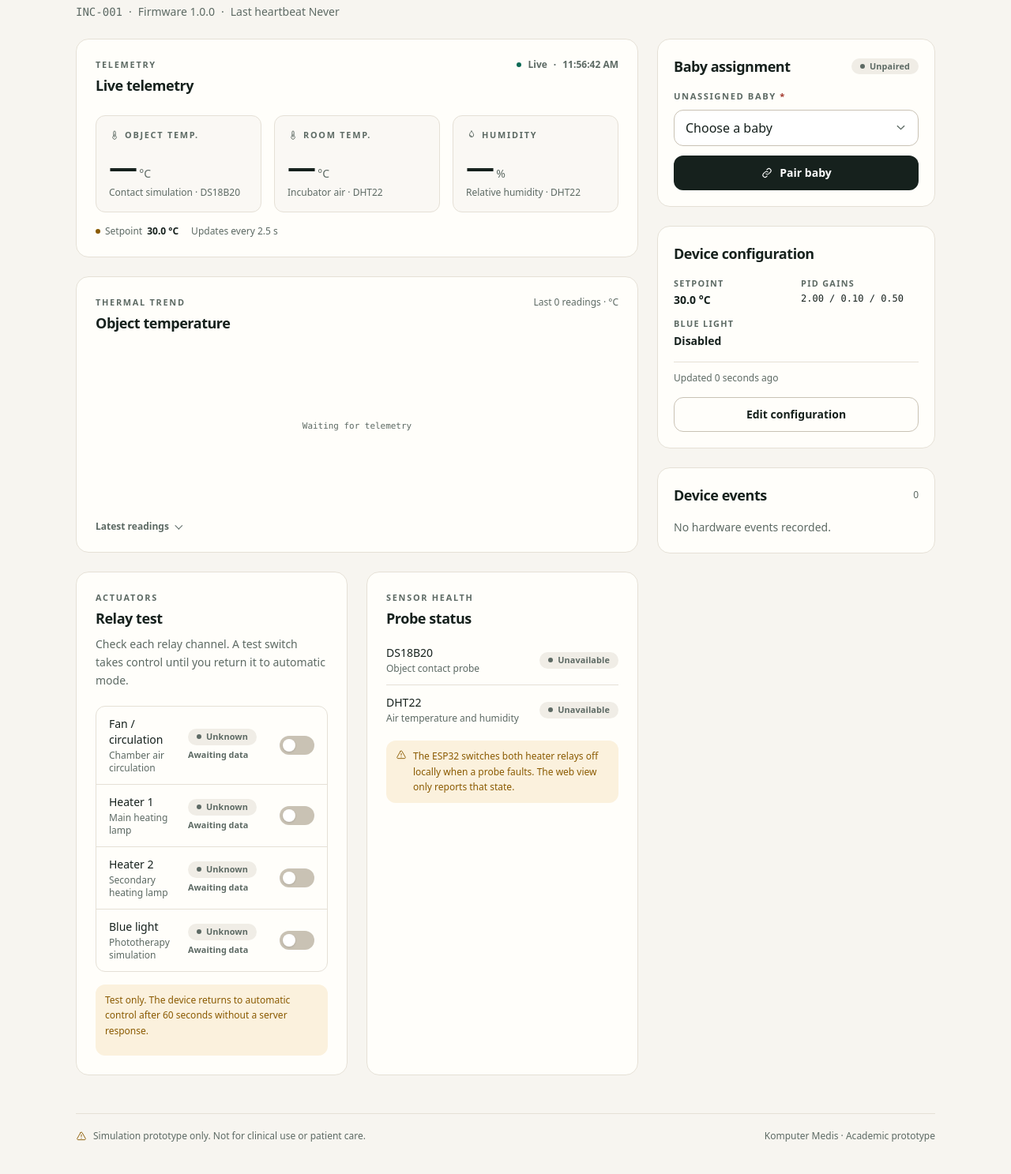
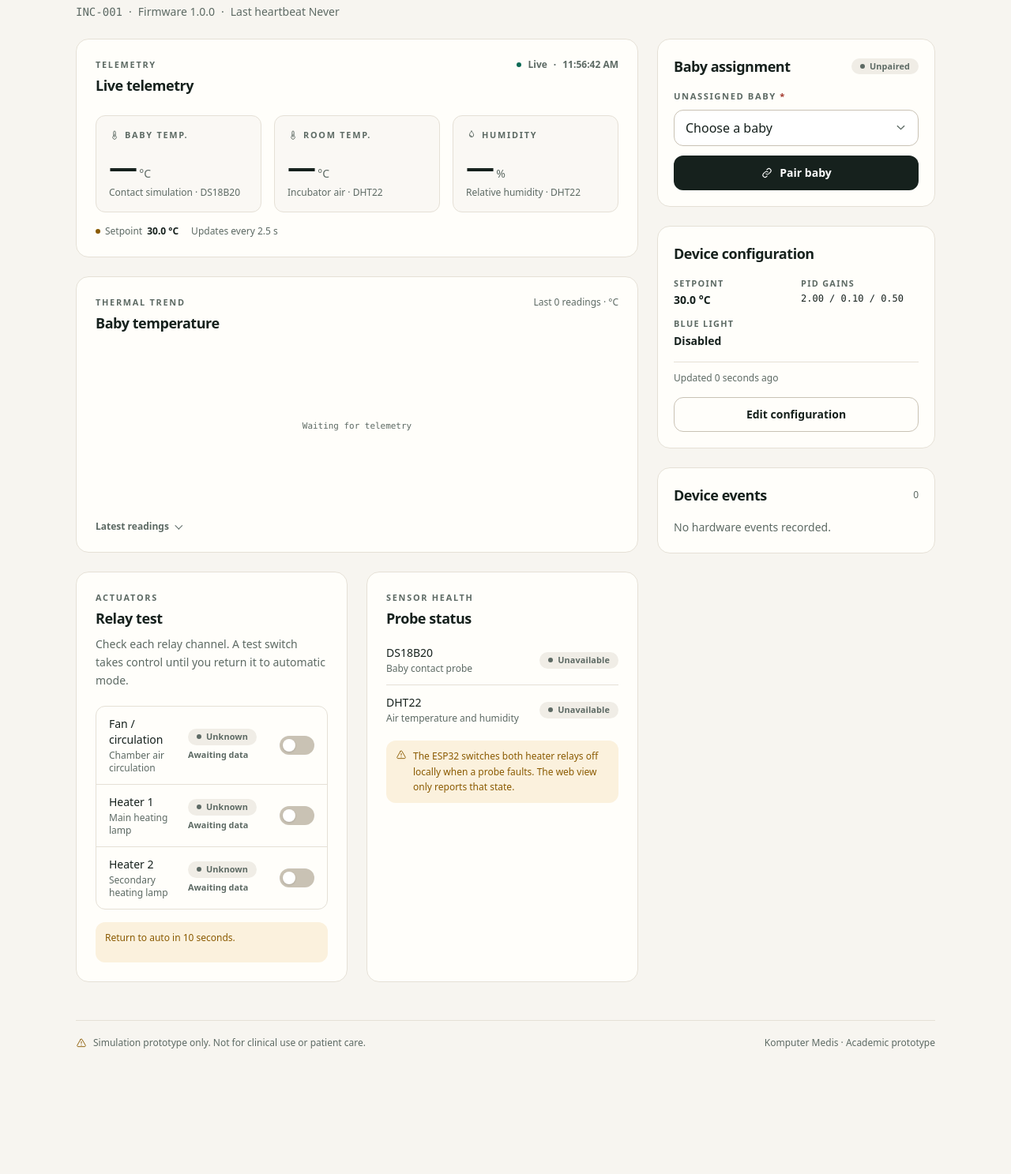
Before and after one commit to AbyanDv/IoT-Inkubator-Komputer-Medis, a Laravel app: page /incubators/1 in a window 1280 px wide. Shown: the part 200-1687 px from the top of the page at 79% size. After the commit the page ends 1528 px from the top, so only its background shows below. Run offline with Laravel 12, Linux system fonts and the light colour scheme; a user stored in the database is signed in; data comes from the database, SQL or seed files in the repository; data that the repository does not hold is empty; style sheets or scripts are compiled from the project's sources; some libraries are stand-ins or nearby versions.

Commit message:
update ino and laravel#2

```diff
--- a/resources/views/auth/login.blade.php
+++ b/resources/views/auth/login.blade.php
@@ -31,7 +31,7 @@
                     The incubator,<br>in clear view.
                 </h1>
                 <p class="mt-5 max-w-sm text-[0.95rem] leading-relaxed text-white/60">
-                    Monitor object temperature, humidity, and actuator state from one quiet dashboard.
+                    Monitor baby temperature, humidity, and actuator state from one quiet dashboard.
                 </p>
 
                 <svg viewBox="0 0 400 120" class="mt-10 w-full max-w-sm text-white/25" fill="none" stroke="currentColor" stroke-width="1.2" aria-hidden="true">
--- a/resources/views/babies/show.blade.php
+++ b/resources/views/babies/show.blade.php
@@ -79,7 +79,7 @@
 
                     <div class="mt-4 grid grid-cols-3 gap-3">
                         <div class="rounded-xl border border-line p-3">
-                            <p class="eyebrow">Object</p>
+                            <p class="eyebrow">Baby</p>
                             <p class="mt-2 flex items-baseline gap-1">
                                 <span class="text-2xl font-semibold tabular-nums tracking-[-0.04em]">{{ $latest ? number_format((float) $latest->temperature_object, 1) : '—' }}</span>
                                 <span class="text-xs font-medium text-ink-soft">°C</span>
@@ -163,7 +163,7 @@
                                 <thead>
                                     <tr>
                                         <th scope="col">Recorded</th>
-                                        <th scope="col">Object</th>
+                                        <th scope="col">Baby</th>
                                         <th scope="col">Room</th>
                                         <th scope="col">Humidity</th>
                                         <th scope="col">Heater 1</th>
--- a/resources/views/incubators/config.blade.php
+++ b/resources/views/incubators/config.blade.php
@@ -52,7 +52,7 @@
                     <fieldset>
                         <legend class="text-base font-semibold">Thermal target</legend>
                         <p class="mt-1 text-sm leading-relaxed text-ink-soft">
-                            The PID loop on the device drives the heater toward this object-temperature target.
+                            The PID loop on the device drives the heater toward this temperature target.
                         </p>
                         <div class="mt-4 grid gap-4 sm:grid-cols-2">
                             <x-field
--- a/resources/views/incubators/index.blade.php
+++ b/resources/views/incubators/index.blade.php
@@ -87,7 +87,7 @@
 
                             <dl class="mt-4 grid grid-cols-2 gap-3 rounded-xl bg-bone/70 p-3">
                                 <div>
-                                    <dt class="text-[0.68rem] font-semibold uppercase tracking-[0.12em] text-ink-soft">Object</dt>
+                                    <dt class="text-[0.68rem] font-semibold uppercase tracking-[0.12em] text-ink-soft">Baby</dt>
                                     <dd class="mt-1 text-lg font-semibold tabular-nums">
                                         {{ $telemetry ? number_format((float) $telemetry->temperature_object, 1) : '—' }}
                                         <span class="text-xs font-medium text-ink-soft">°C</span>
@@ -132,7 +132,7 @@
                             <tr>
                                 <th scope="col">Device</th>
                                 <th scope="col">Status</th>
-                                <th scope="col">Object temp.</th>
+                                <th scope="col">Baby temp.</th>
                                 <th scope="col">Humidity</th>
                                 <th scope="col">Baby</th>
                                 <th scope="col">Last heartbeat</th>
--- a/resources/views/incubators/show.blade.php
+++ b/resources/views/incubators/show.blade.php
@@ -83,7 +83,7 @@
                         <div class="rounded-xl border border-line bg-bone/60 p-4">
                             <p class="flex items-center gap-1.5 eyebrow">
                                 <x-icon name="thermometer" class="size-3.5" />
-                                Object temp.
+                                Baby temp.
                             </p>
                             <p class="mt-3 flex items-baseline gap-1">
                                 <span class="reading text-4xl font-semibold tracking-[-0.05em]" data-reading="temperature_object">{{ $telemetry ? number_format($telemetry['temperature_object'], 1) : '—' }}</span>
@@ -134,7 +134,7 @@
                     <div class="flex flex-wrap items-start justify-between gap-3">
                         <div>
                             <p class="eyebrow">Thermal trend</p>
-                            <h2 id="temperature-trend-heading" class="mt-1 text-lg font-semibold">Object temperature</h2>
+                            <h2 id="temperature-trend-heading" class="mt-1 text-lg font-semibold">Baby temperature</h2>
                         </div>
                         <p class="text-xs text-ink-soft">Last {{ $history->count() }} readings · °C</p>
                     </div>
@@ -145,7 +145,7 @@
                             viewBox="0 0 600 190"
                             class="h-52 w-full"
                             role="img"
-                            aria-label="Object temperature history for {{ $incubator->name }}"
+                            aria-label="Baby temperature history for {{ $incubator->name }}"
                         ></svg>
                         <noscript>
                             <p class="py-10 text-center text-sm text-ink-soft">Enable JavaScript to see the live trend. Recent values are listed below.</p>
@@ -160,7 +160,7 @@
                                 <thead>
                                     <tr>
                                         <th scope="col">Time</th>
-                                        <th scope="col">Object</th>
+                                        <th scope="col">Baby</th>
                                         <th scope="col">Room</th>
                                         <th scope="col">Humidity</th>
                                     </tr>
@@ -202,7 +202,6 @@
                                 'fan' => ['label' => 'Fan / circulation', 'hint' => 'Chamber air circulation'],
                                 'heater_1' => ['label' => 'Heater 1', 'hint' => 'Main heating lamp'],
                                 'heater_2' => ['label' => 'Heater 2', 'hint' => 'Secondary heating lamp'],
-                                'blue_light' => ['label' => 'Blue light', 'hint' => 'Phototherapy simulation'],
                             ] as $key => $relay)
                                 @php
                                     $on = (bool) ($telemetry['relays'][$key] ?? false);
@@ -246,7 +245,7 @@
                         <div class="mt-4 space-y-3 rounded-xl bg-warn-soft px-3 py-2.5">
                             <div class="flex flex-wrap items-center justify-between gap-3">
                                 <p id="relay-safety-note" class="max-w-sm text-xs leading-relaxed text-warn">
-                                    Test only. The device returns to automatic control after 60 seconds without a server response.
+                                    Return to auto in 10 seconds.
                                 </p>
                                 @if ($canManageActuators)
                                     <button type="button" data-relay-auto class="btn btn-secondary min-h-10 px-3 text-xs {{ empty($relayOverrides) ? 'hidden' : '' }}" @disabled(! $canManageActuators)>
@@ -266,7 +265,7 @@
                             <li class="flex items-center justify-between gap-3 py-3 first:pt-0 last:pb-0">
                                 <div>
                                     <p class="text-sm font-medium">DS18B20</p>
-                                    <p class="mt-0.5 text-xs text-ink-soft">Object contact probe</p>
+                                    <p class="mt-0.5 text-xs text-ink-soft">Baby contact probe</p>
                                 </div>
                                 <span data-sensor="ds18b20" class="badge {{ $sensorTone('ds18b20') }}">
                                     <span class="status-dot" aria-hidden="true"></span>
@@ -561,7 +560,7 @@
                     const relays = this.telemetry?.relays ?? null;
                     const overrides = this.relayOverrides ?? {};
 
-                    for (const key of ['fan', 'heater_1', 'heater_2', 'blue_light']) {
+                    for (const key of ['fan', 'heater_1', 'heater_2']) {
                         const on = Object.prototype.hasOwnProperty.call(this.relayPending, key)
                             ? this.relayPending[key]
                             : Object.prototype.hasOwnProperty.call(overrides, key)
```
Also changed, not shown: tests/Feature/IncubatorDashboardTest.php (+1 -1 lines), 1 other file.
